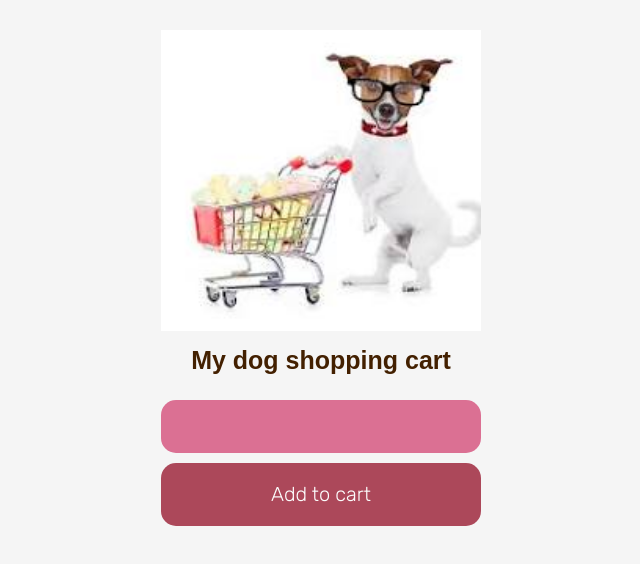
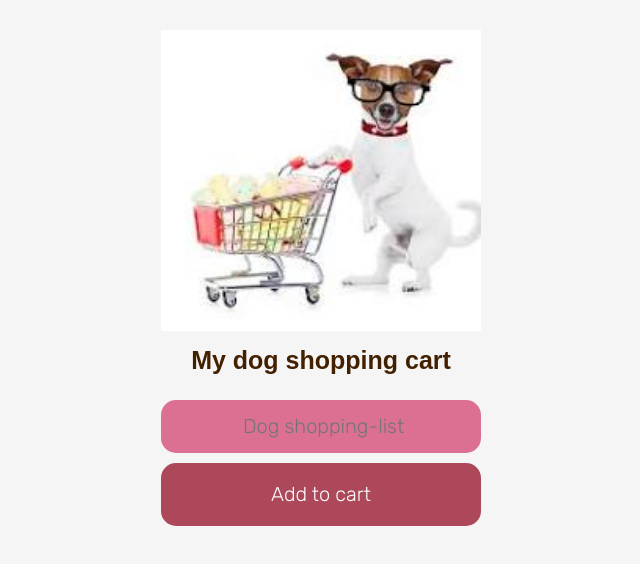
Before and after one commit to EKATENTA/EPHKAT403_BCL2401_GroupC_EpheniaKatenta_SDF07-01, a website built with Vite: page index.html in a window 1280 px wide. Shown: the whole page, without its empty margins (319-959 px from the left). Built offline with nearby package versions, Linux system fonts and the light colour scheme; no server answers.

Commit message:
second commit

```diff
--- a/index.html
+++ b/index.html
@@ -20,7 +20,7 @@
         <div class="container">
             <img src ="images/dog.jpg">
             <h1> My dog shopping cart</h1>
-            <input type="text" id="input-field" placeholder=" ">
+            <input type="text" id="input-field" placeholder=" Dog shopping-list">
             <button id="add-button">Add to cart</button>
             <ul id="shopping-list">
             </ul>
```
